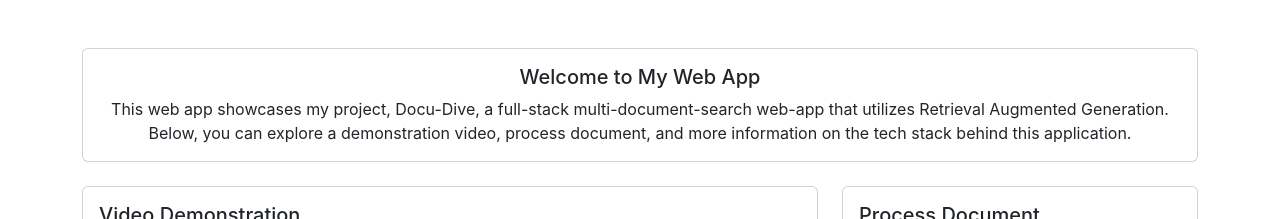
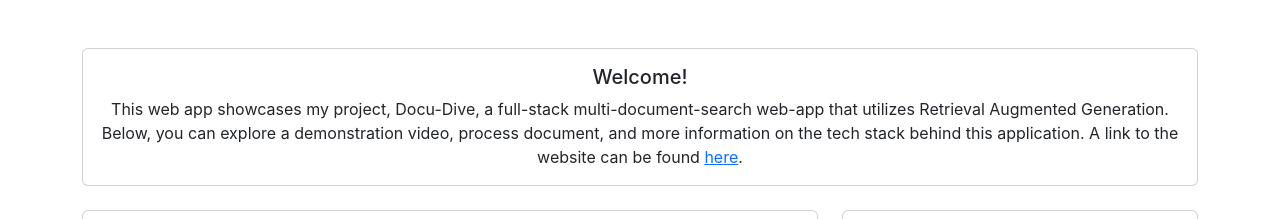
Before and after one commit to pdm21/About-Docu-Dive, a React (Create React App) app: page / in a window 1280 px wide. Shown: the top 219 px of the page. Built offline with nearby package versions, Linux system fonts and the light colour scheme.

Commit message:
row 1 adjustments in text. small changes

```diff
--- a/src/App.js
+++ b/src/App.js
@@ -10,13 +10,14 @@
         <Col>
           <Card className="text-center">
             <Card.Body>
-              <Card.Title>Welcome to My Web App</Card.Title>
+              <Card.Title>Welcome!</Card.Title>
               <Card.Text>
                 This web app showcases my project, Docu-Dive, a full-stack
                 multi-document-search web-app that utilizes Retrieval Augmented
                 Generation. Below, you can explore a demonstration video,
                 process document, and more information on the tech stack behind
-                this application.
+                this application. A link to the website can be found{" "}
+                <a href="https://www.docu-dive.com">here</a>.
               </Card.Text>
             </Card.Body>
           </Card>
```
